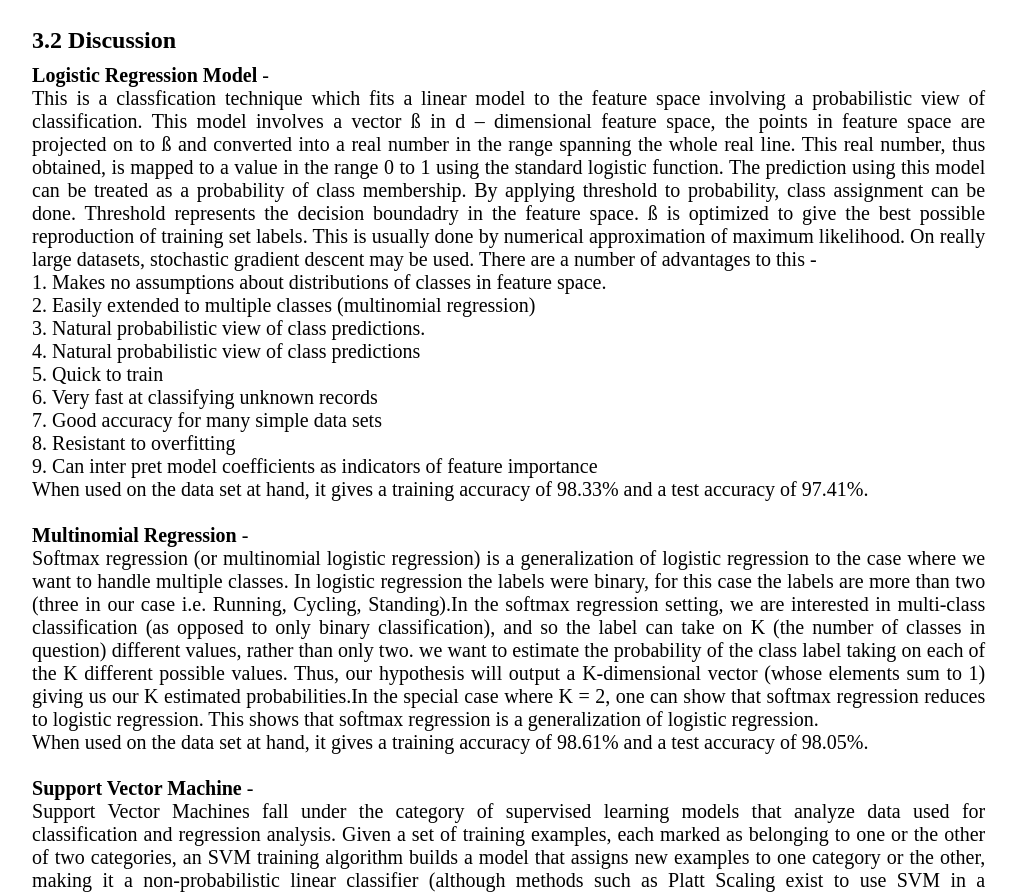
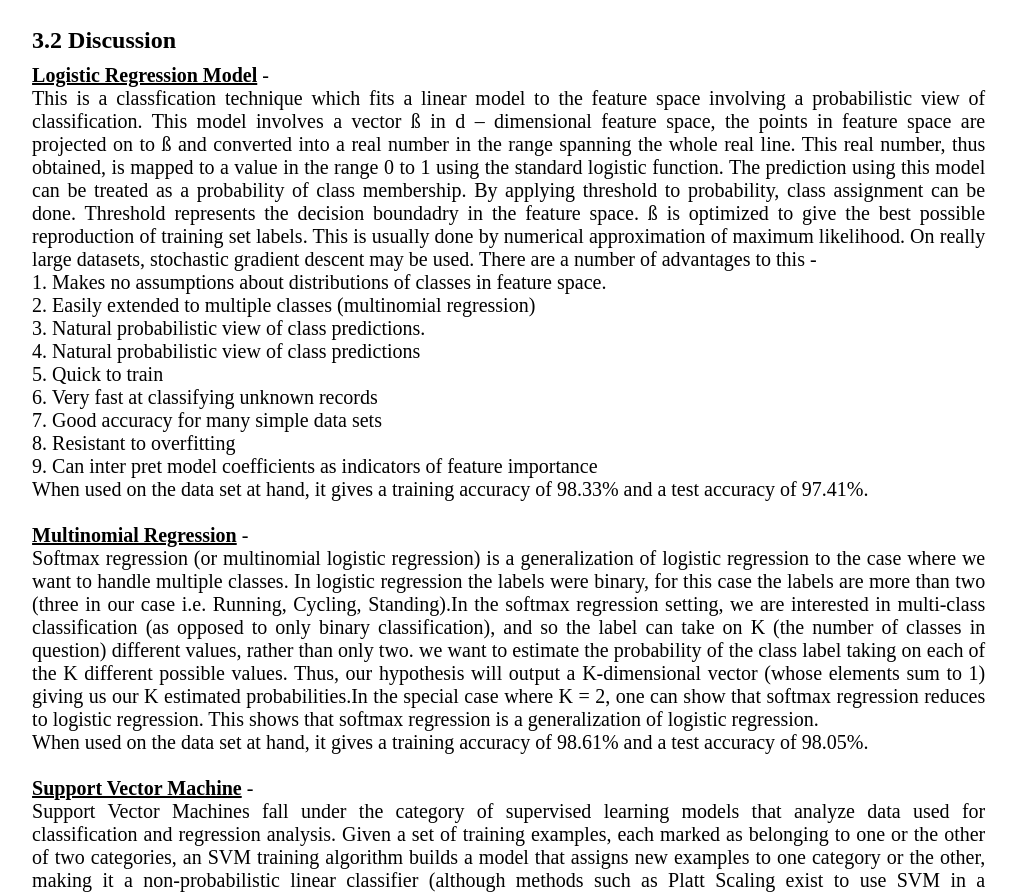
Before and after one commit to vanamala/DSP-Project, a plain HTML site: page index.html in a window 1280 px wide. Shown: the part 3758-4652 px from the top of the page, without its empty margins (111-1128 px from the left). Drawn offline with Linux system fonts and the light colour scheme.

Commit message:
Update index.html

```diff
--- a/index.html
+++ b/index.html
@@ -184,7 +184,7 @@
 
 						<!-- Start edit here  -->
 
-						<b>Logistic Regression Model</b> - <br>
+						<u><b>Logistic Regression Model</b></u> - <br>
 
 						This is a classfication technique which fits a linear model to the feature space involving a probabilistic view of classification. This model involves a vector ß in d – dimensional feature space, the points in feature space are projected on to ß and converted into a real number in the range spanning the whole real line. This real number, thus obtained, is mapped to a value in the range 0 to 1 using the standard logistic function. The prediction using this model can be treated as a probability of class membership. By applying threshold to probability, class assignment can be done. Threshold represents the decision boundadry in the feature space.
 
@@ -205,33 +205,33 @@
 						When used on the data set at hand, it gives a training accuracy of 98.33% and a test accuracy of 97.41%. <br> <br>
 
 
-						<b>Multinomial Regression</b> - <br>
+						<u><b>Multinomial Regression</b></u> - <br>
 
 						Softmax regression (or multinomial logistic regression) is a generalization of logistic regression to the case where we want to handle multiple classes. In logistic regression the labels were binary, for this case the labels are more than two (three in our case i.e. Running, Cycling, Standing).In the softmax regression setting, we are interested in multi-class classification (as opposed to only binary classification), and so the label can take on K (the number of classes in question) different values, rather than only two. we want to estimate the probability of the class label taking on each of the K different possible values. Thus, our hypothesis will output a K-dimensional vector (whose elements sum to 1) giving us our K estimated probabilities.In the special case where K = 2, one can show that softmax regression reduces to logistic regression. This shows that softmax regression is a generalization of logistic regression. <br>
 
 						When used on the data set at hand, it gives a training accuracy of 98.61% and a test accuracy of 98.05%. <br> <br>
 
 
-						<b>Support Vector Machine</b> - <br>
+						<u><b>Support Vector Machine</b></u> - <br>
 
 						Support Vector Machines fall under the category of supervised learning models that analyze data used for classification and regression analysis.
 						Given a set of training examples, each marked as belonging to one or the other of two categories, an SVM training algorithm builds a model that assigns new examples to one category or the other, making it a non-probabilistic linear classifier (although methods such as Platt Scaling exist to use SVM in a probabilistic classification setting). An SVM model is a representation of the examples as points in space, mapped so that the examples of the separate categories are divided by a clear gap that is as wide as possible. New examples are then mapped into that same space and predicted to belong to a category based on which side of the gap they fall.
 
 						 Other SVM classfiers used are Polynomial SVM and  Gaussian (RBF) SVM, the difference being that the kernel used are polynomial and Gaussian respectively. <br> <br>
 
-						<br>Plotting Mean, Standard Deviation and Coefficient of Variation :
+						<br><u><b>Plotting Mean, Standard Deviation and Coefficient of Variation:</b></u>
 						<img src="13.png" width="560px" height="420px" alt="This text displays when the image is unavailable"/>
 
-						<br>Plotting Crest Factor, Average and Squared Sum of Data below 25 Percentile :
+						<br><u><b>Plotting Crest Factor, Average and Squared Sum of Data below 25 Percentile:</b></u>
 						<img src="46.png" width="560px" height="420px" alt="This text displays when the image is unavailable"/>
 
-						<br>Plotting Squared Sum of Data below 25 Percentile, Peak Frequency and Number of peaks in Spectrum of Y-axis data below 1 Hz :
+						<br><u><b>Plotting Squared Sum of Data below 25 Percentile, Peak Frequency and Number of peaks in Spectrum of Y-axis data below 1 Hz:</b></u>
 						<img src="79.png" width="560px" height="420px" alt="This text displays when the image is unavailable"/>
 
-						<br>Plotting Lag One Auto-Correlation, Skewness and Kurtosis :
+						<br><u><b>Plotting Lag One Auto-Correlation, Skewness and Kurtosis:</b></u>
 						<img src="1012.png" width="560px" height="420px" alt="This text displays when the image is unavailable"/>
 
-						<br>Plotting Zero Crossing Rate, Continuous Wavelet Transform Mean, Continuous Wavelet Transform Variance :
+						<br><u><b>Plotting Zero Crossing Rate, Continuous Wavelet Transform Mean, Continuous Wavelet Transform Variance:</b></u>
 						<img src="1315.png" width="560px" height="420px" alt="This text displays when the image is unavailable"/>
 
 						<br> <br>
```
